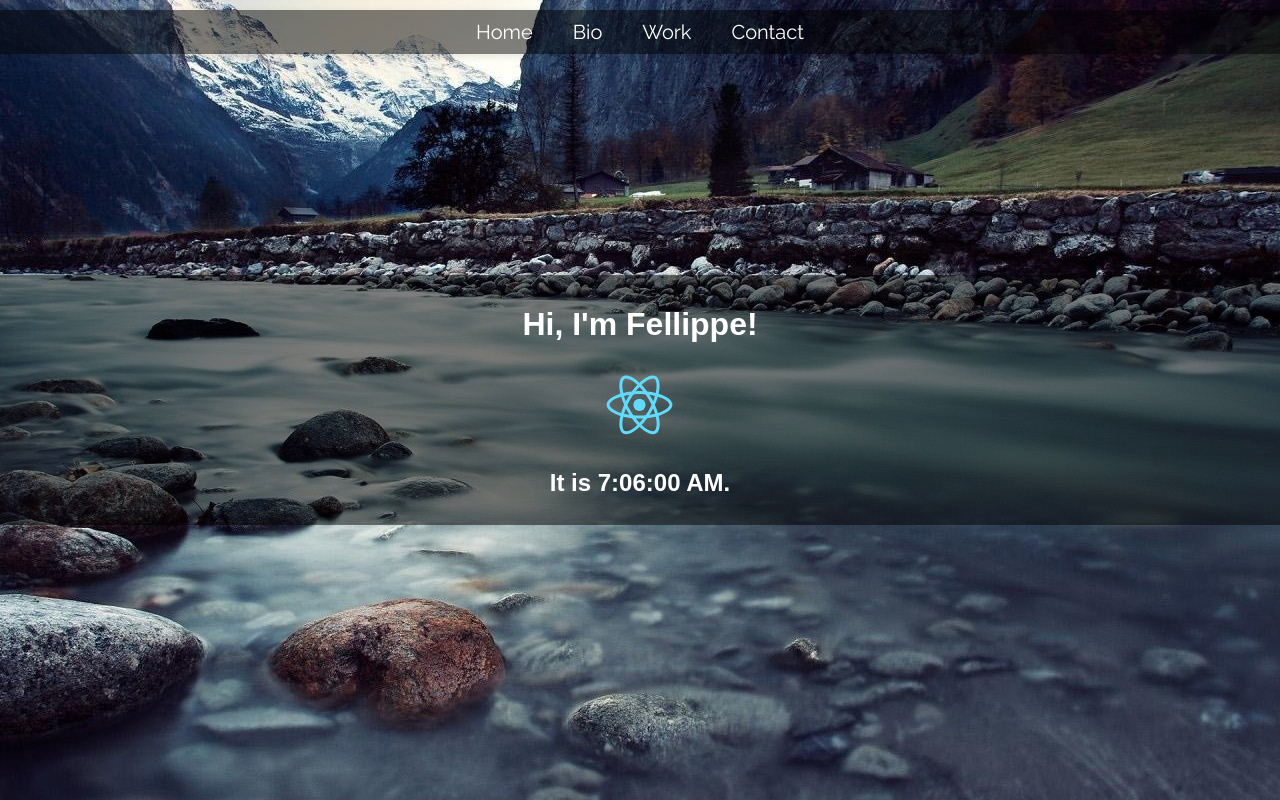
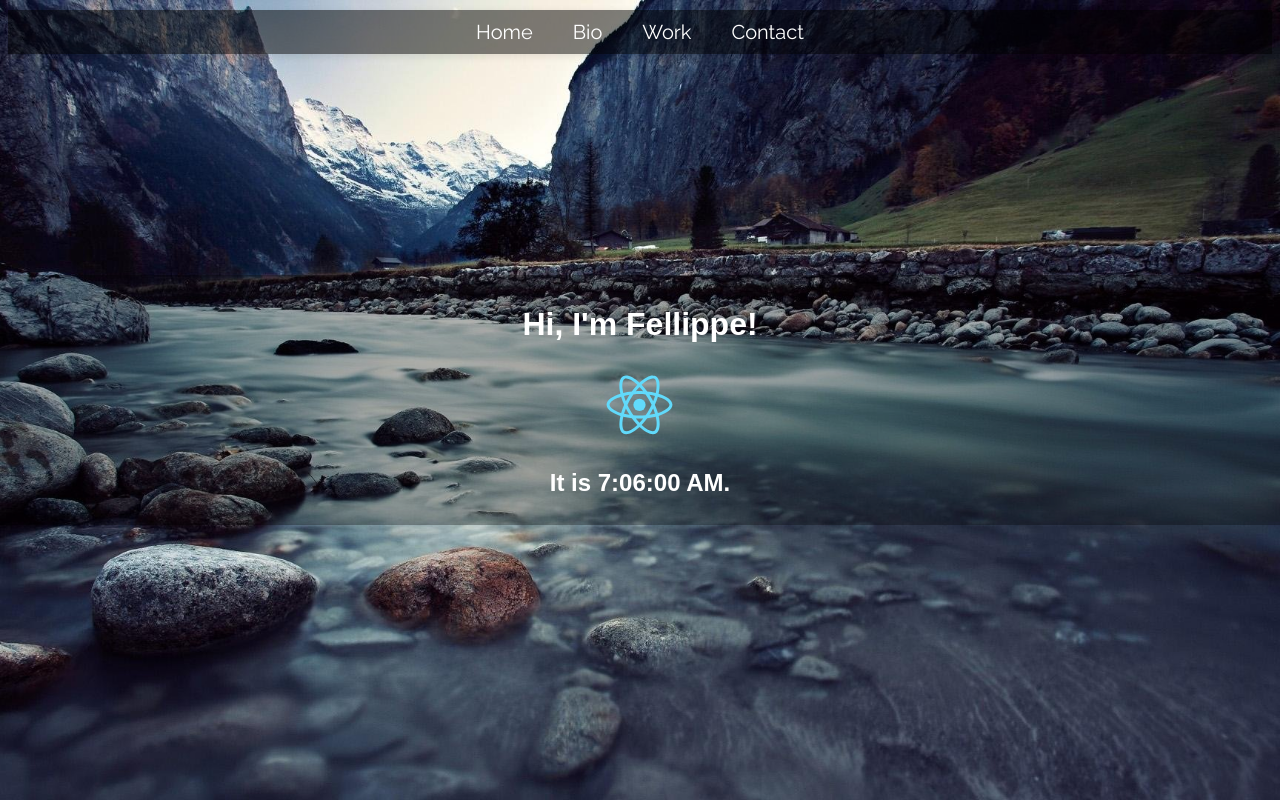
Before and after one commit to fellippemendonca/fellippe, a React app: page / in a window 1280 px wide. Built offline with nearby package versions, Linux system fonts and the light colour scheme.

Commit message:
css adjustmnets

```diff
--- a/src/app/PageSelect.js
+++ b/src/app/PageSelect.js
@@ -1,16 +1,16 @@
 import React from 'react';
-import Welcome from './welcome/Welcome';
+import Home from './home/Home';
 import Bio from './bio/Bio';
 import Work from './work/Work';
 import Contact from './contact/Contact';
 
 function setPage(props) {
   switch(props.name) {
-    case 'home': return <Welcome owner='Fellippe'/>;
+    case 'home': return <Home owner='Fellippe'/>;
     case 'bio': return <Bio owner='bio'/>;
     case 'work': return <Work owner='work'/>;
     case 'contact': return <Contact owner='contact'/>;
-    default: return <Welcome owner='Fellippe'/>;
+    default: return <Home owner='Fellippe'/>;
   }
 }
 
--- a/src/app/bio/Bio.css
+++ b/src/app/bio/Bio.css
@@ -17,12 +17,10 @@
   from {
     background-color: rgba(0,0,0,0.0);
     color: rgba(0,0,0,0.0);
-    height: 300px;
   }
 
   to {
     background-color: rgba(0,0,0,0.5);
     color: white;
-    height: 130px;
   }
 }
--- a/src/app/contact/Contact.css
+++ b/src/app/contact/Contact.css
@@ -17,12 +17,10 @@
   from {
     background-color: rgba(0,0,0,0.0);
     color: rgba(0,0,0,0.0);
-    height: 300px;
   }
 
   to {
     background-color: rgba(0,0,0,0.5);
     color: white;
-    height: 130px;
   }
 }
--- a/src/app/welcome/Welcome.css
+++ b/src/app/home/Home.css
@@ -1,28 +1,28 @@
-.Welcome {
+.Home {
   text-align: center;
 }
 
-.Welcome-logo {
-  animation: Welcome-logo-spin infinite 5s linear;
+.Home-logo {
+  animation: Home-logo-spin infinite 5s linear;
   height: 80px;
 }
 
-.Welcome-header {
+.Home-header {
   animation: backgroundHome 0.3s linear;
   margin: auto;
   position: absolute;
   top: 0; left: 0; bottom: 0; right: 0;
-  background-color: rgba(0,0,0,0.5);
+  background-color: rgba(0,0,0,0.3);
   height: 230px;
   padding: 10px;
   color: white;
 }
 
-.Welcome-intro {
+.Home-intro {
   font-size: large;
 }
 
-@keyframes Welcome-logo-spin {
+@keyframes Home-logo-spin {
   from { transform: rotate(0deg); }
   to { transform: rotate(360deg); }
 }
@@ -31,12 +31,10 @@
   from {
     background-color: rgba(0,0,0,0.0);
     color: rgba(0,0,0,0.0);
-    height: 400px;
   }
 
   to {
-    background-color: rgba(0,0,0,0.5);
+    background-color: rgba(0,0,0,0.3);
     color: white;
-    height: 230px;
   }
 }
--- /dev/null
+++ b/src/app/home/Home.js
@@ -0,0 +1,17 @@
+import React from 'react';
+import logo from './logo.svg';
+import './Home.css';
+import Clock from '../clock/Clock';
+
+function Home(props) {
+  return (
+    <div className="Home">
+      <div className="Home-header">
+        <h1>Hi, I'm {props.owner}!</h1>
+        <img src={logo} className="Home-logo" alt="logo" />
+        <Clock/>
+      </div>
+    </div>
+  );
+}
+export default Home;
--- a/src/app/welcome/Welcome.js
+++ /dev/null
@@ -1,17 +0,0 @@
-import React from 'react';
-import logo from './logo.svg';
-import './Welcome.css';
-import Clock from '../clock/Clock';
-
-function Welcome(props) {
-  return (
-    <div className="Welcome">
-      <div className="Welcome-header">
-        <h1>Hi, I'm {props.owner}!</h1>
-        <img src={logo} className="Welcome-logo" alt="logo" />
-        <Clock/>
-      </div>
-    </div>
-  );
-}
-export default Welcome;
--- a/src/app/work/Work.css
+++ b/src/app/work/Work.css
@@ -7,8 +7,8 @@
   margin: auto;
   position: absolute;
   top: 0; left: 0; bottom: 0; right: 0;
-  background-color: rgba(0,0,0,0.5);
-  height: 300px;
+  background-color: rgba(0,0,0,0.6);
+  height: 400px;
   padding: 0px;
   color: white;
 }
@@ -17,12 +17,10 @@
   from {
     background-color: rgba(0,0,0,0.0);
     color: rgba(0,0,0,0.0);
-    height: 500px;
   }
 
   to {
-    background-color: rgba(0,0,0,0.5);
+    background-color: rgba(0,0,0,0.6);
     color: white;
-    height: 300px;
   }
 }
--- a/src/index.css
+++ b/src/index.css
@@ -1,12 +1,20 @@
+html {
+  background: url("./assets/images/Valley-Wallpapers-1920x1080-6.jpg") no-repeat center center fixed;
+  -webkit-background-size: cover;
+  -moz-background-size: cover;
+  -o-background-size: cover;
+  background-size: cover;
+}
+
 body {
-  background-color: #222;
+  /*background-color: #222;
   background-image: url("./assets/images/Valley-Wallpapers-1920x1080-6.jpg");
-  background-size: 'cover';
+  background-size: 'fitted';
   background-repeat: no-repeat;
   background-attachment: fixed;
-  background-position: center;
-  overflow: 'hidden';
-  margin: 0;
-  padding: 0;
+  /*background-position: center;*/
+  /*overflow: 'hidden';*/
+  /*margin: 0;
+  padding: 0;*/
   font-family: sans-serif;
 }
```
Also changed, not shown: src/app/home/logo.svg (renamed from src/app/welcome/logo.svg).
